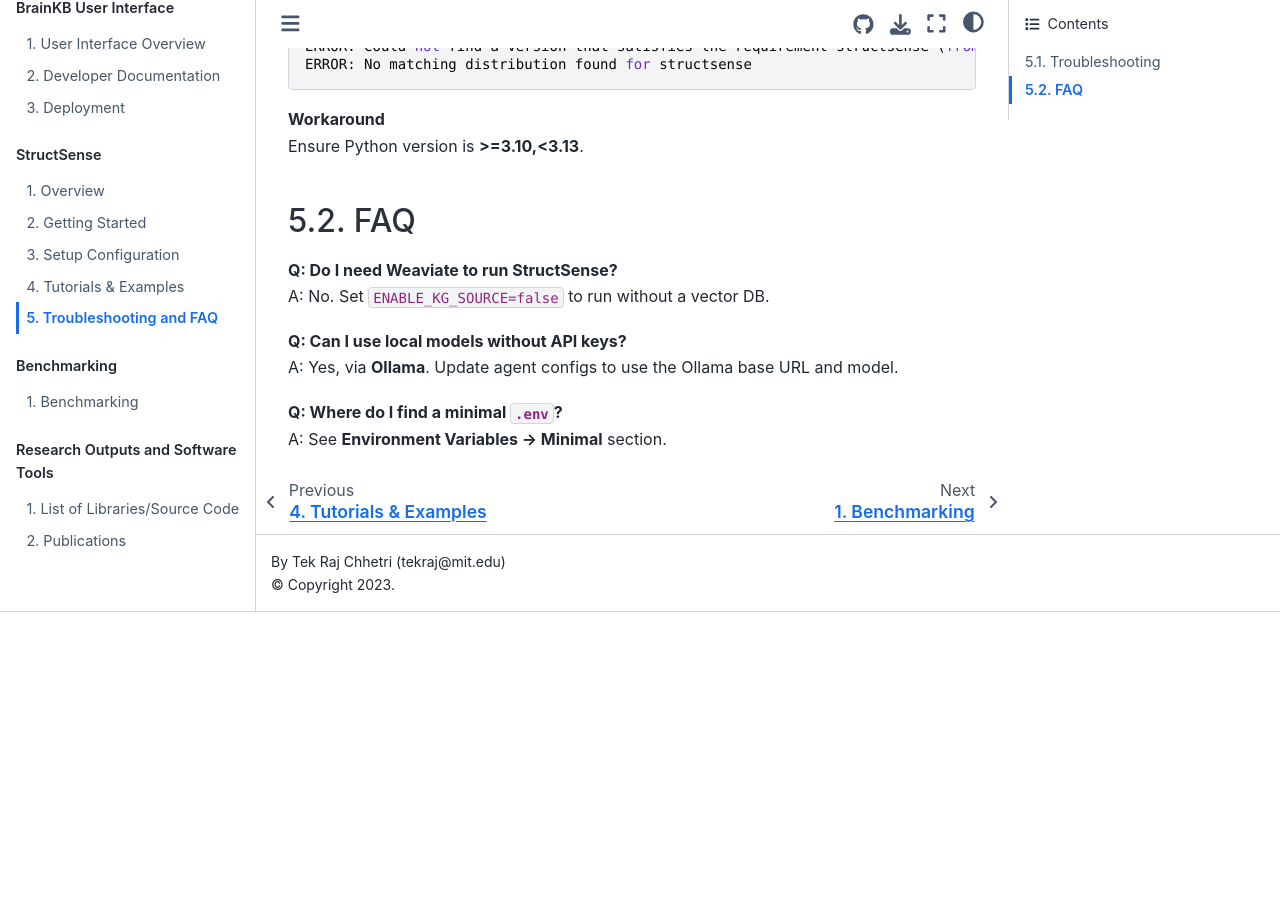
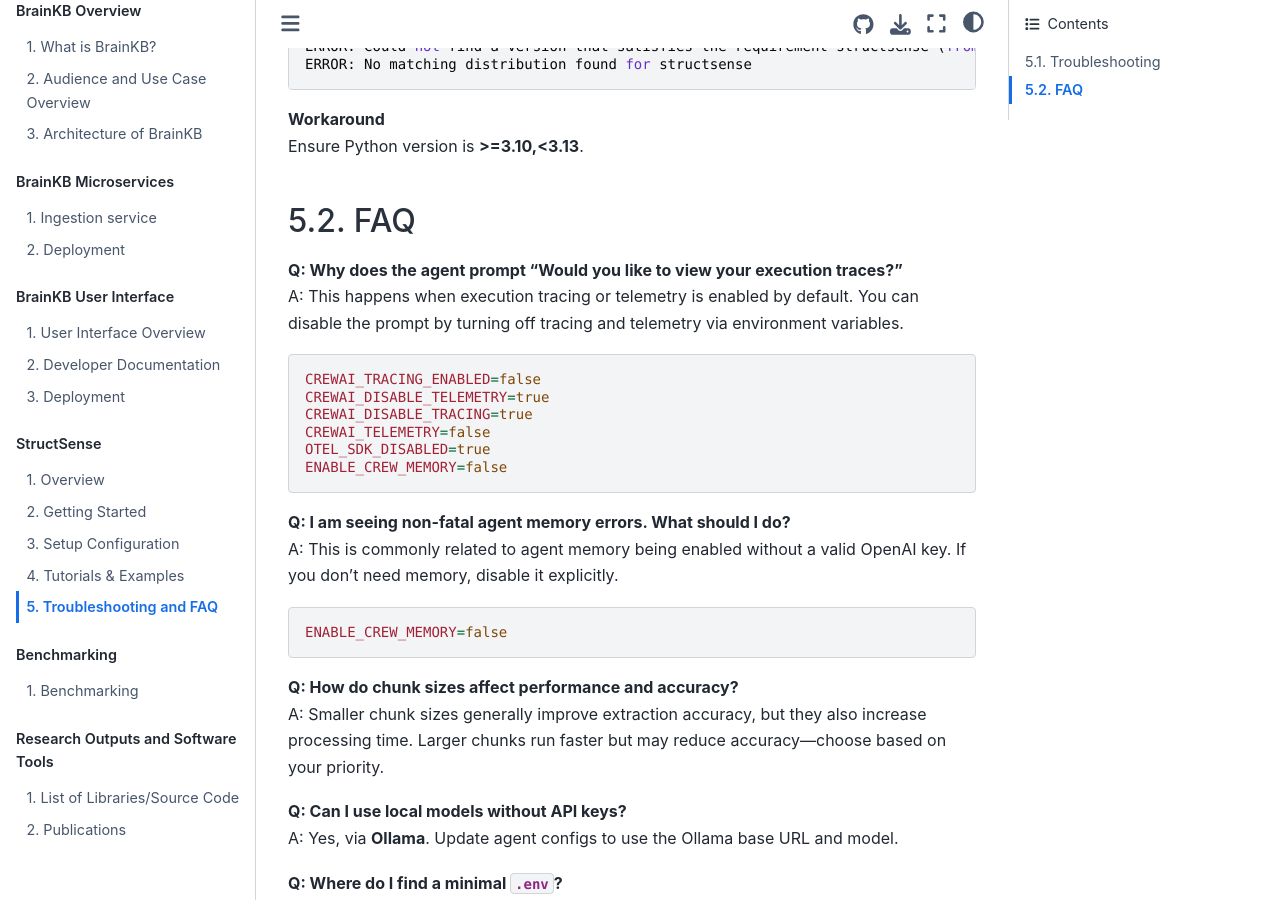
Before and after one commit to sensein/brainkbdocs, a Jupyter Book: the page built from docs/structsense_troubleshooting.md, in a window 1280 px wide and 900 px high, scrolled down 618 px. Built offline with Jupyter Book 1.0.4 settings and Sphinx 7.4.7 and the Sphinx Book theme 1.1.4, drawn with Linux system fonts in a browser that asks for light colours; before the commit the page ends 1230 px from its top, so only the background shows below that.

Commit message:
FAQ updated

````diff
--- a/docs/structsense_troubleshooting.md
+++ b/docs/structsense_troubleshooting.md
@@ -23,8 +23,27 @@
 <!-- FAQ -->
 ## FAQ
 
-**Q: Do I need Weaviate to run StructSense?**
-A: No. Set `ENABLE_KG_SOURCE=false` to run without a vector DB.
+**Q: Why does the agent prompt “Would you like to view your execution traces?”**
+A: This happens when execution tracing or telemetry is enabled by default. You can disable the prompt by turning off tracing and telemetry via environment variables.
+
+```bash
+CREWAI_TRACING_ENABLED=false
+CREWAI_DISABLE_TELEMETRY=true
+CREWAI_DISABLE_TRACING=true
+CREWAI_TELEMETRY=false
+OTEL_SDK_DISABLED=true
+ENABLE_CREW_MEMORY=false
+```
+**Q: I am seeing non-fatal agent memory errors. What should I do?**
+A: This is commonly related to agent memory being enabled without a valid OpenAI key. If you don’t need memory, disable it explicitly.
+
+```bash
+ENABLE_CREW_MEMORY=false
+```
+
+**Q: How do chunk sizes affect performance and accuracy?**
+A: Smaller chunk sizes generally improve extraction accuracy, but they also increase processing time. Larger chunks run faster but may reduce accuracy—choose based on your priority.
+
 
 **Q: Can I use local models without API keys?**
 A: Yes, via **Ollama**. Update agent configs to use the Ollama base URL and model.
````
